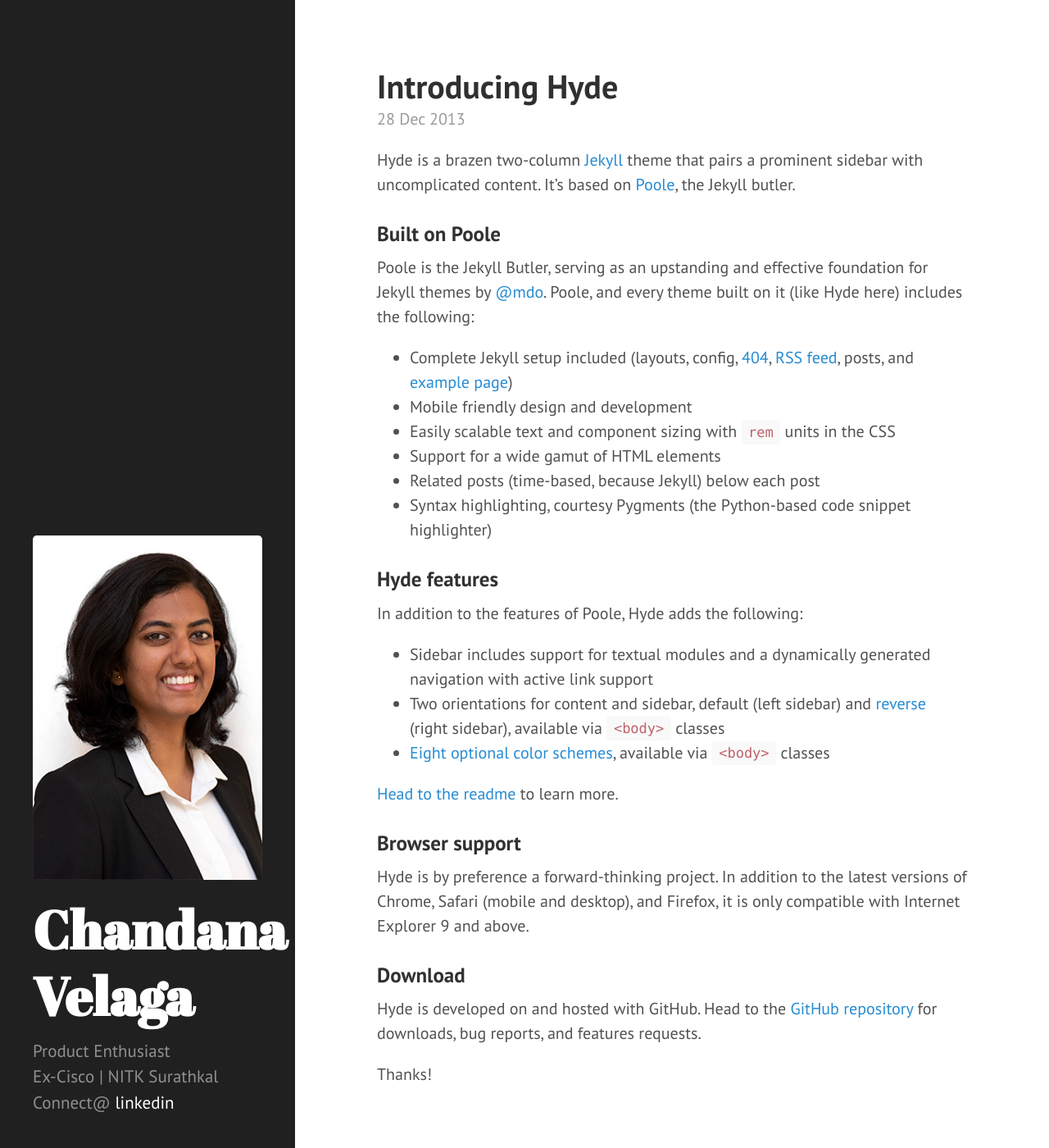
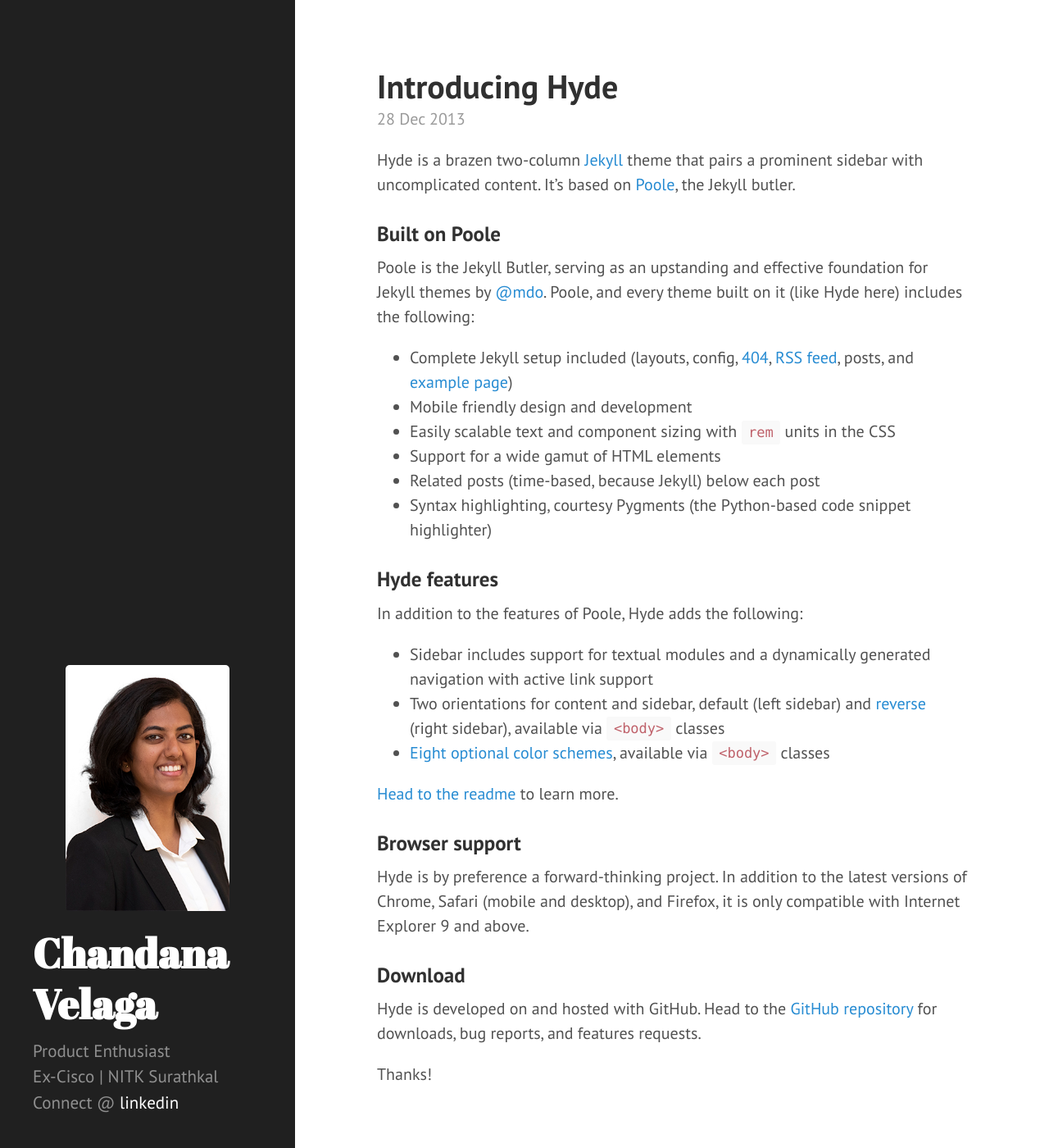
Before and after one commit to chandanavelaga/chandanavelaga.github.io, a Jekyll site: the page built from index.html, in a window 1280 px wide and 1400 px high. Shown: the whole window at 82% size. Built offline with Jekyll 4.4.1, drawn with Linux system fonts in a browser that asks for light colours; Markdown is read by kramdown in place of the engine named in the settings; the list of posts is cut into pages by our own code.

Commit message:
photo correction

```diff
--- a/_config.yml
+++ b/_config.yml
@@ -10,7 +10,7 @@
 title:            Chandana Velaga
 tagline:          'Resume'
 description:      'Product Enthusiast<br>Ex-Cisco | NITK Surathkal<br>
- Connect@ <a href="https://www.linkedin.com/in/chandana-velaga-bb17b6102/" target="_blank">linkedin</a>'
+ Connect @ <a href="https://www.linkedin.com/in/chandana-velaga-bb17b6102/" target="_blank">linkedin</a>'
 url:              http://hyde.getpoole.com
 baseurl:          /
 
--- a/public/css/hyde.css
+++ b/public/css/hyde.css
@@ -80,7 +80,7 @@
   color: #fff;
   margin-top: 0;
   font-family: "Abril Fatface", serif;
-  font-size: 3.25rem;
+  font-size: 2.5rem;
 }
 
 /* Sidebar nav */
--- a/public/css/poole.css
+++ b/public/css/poole.css
@@ -229,9 +229,12 @@
 
 img {
   display: block;
-  max-width: 100%;
+  max-width: 110%;
   margin: 0 0 1rem;
   border-radius: 5px;
+  max-height: 300px;
+  margin-left: auto;
+  margin-right: auto;
 }
 
 /* Tables */
```
